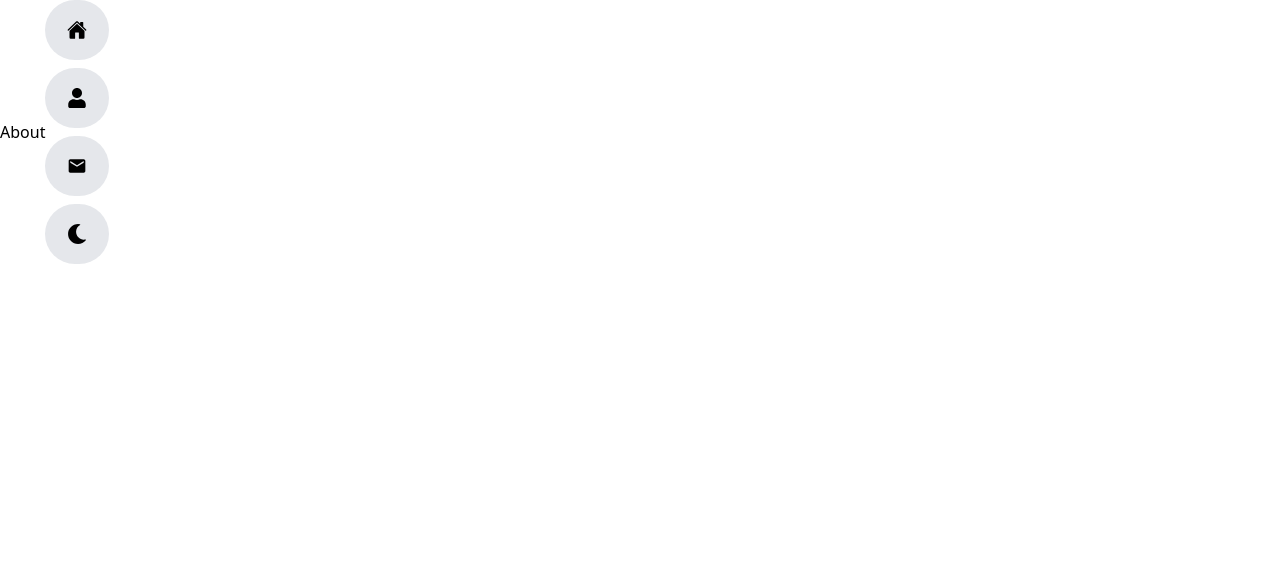
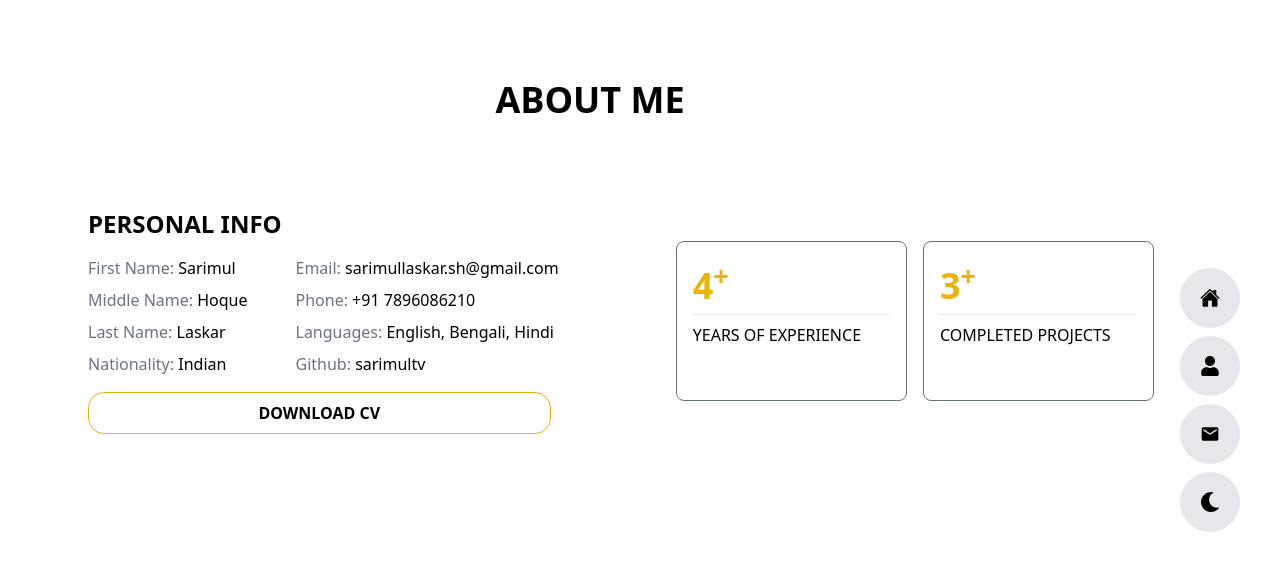
Before and after one commit to sarimultv/sarimulportfolio, a React (Vite) app: page /about in a window 1280 px wide. Shown: the top 570 px of the page. Built offline with nearby package versions, Linux system fonts and the light colour scheme.

Commit message:
Added Other Pages Content and Design

```diff
--- a/src/components/About.jsx
+++ b/src/components/About.jsx
@@ -1,7 +1,79 @@
 import React from "react";
 
 const About = () => {
-  return <div>About</div>;
+  return (
+    <div className="h-screen w-screen">
+      <h1 className="uppercase font-bold text-4xl flex justify-center mt-20">
+        About Me
+      </h1>
+      <div className="flex items-center mt-20 ml-20">
+        <div className="w-[50%] mr-10 p-2">
+          <h1 className="uppercase font-bold text-2xl mb-4">Personal Info</h1>
+          <div className="flex items-center mb-4">
+            <div className="mr-2">
+              <p className="mb-2">
+                <span className="text-gray-500">First Name: </span> Sarimul
+              </p>
+
+              <p className="mb-2">
+                <span className="text-gray-500">Middle Name: </span>
+                <span>Hoque</span>
+              </p>
+
+              <p className="mb-2">
+                <span className="text-gray-500">Last Name: </span>{" "}
+                <span>Laskar</span>
+              </p>
+
+              <p>
+                <span className="text-gray-500">Nationality: </span>
+                <span>Indian</span>
+              </p>
+            </div>
+            <div className="ml-10">
+              <p className="mb-2">
+                <span className="text-gray-500">Email: </span>
+                <span>sarimullaskar.sh@gmail.com</span>
+              </p>
+              <p className="mb-2">
+                <span className="text-gray-500">Phone: </span>
+                <span>+91 7896086210</span>
+              </p>
+              <p className="mb-2">
+                <span className="text-gray-500">Languages: </span>
+                <span>English, Bengali, Hindi</span>
+              </p>
+              <p>
+                <span className="text-gray-500">Github: </span>
+                <span>sarimultv</span>
+              </p>
+            </div>
+          </div>
+          <input
+            className="font-bold uppercase p-2 border border-yellow-500 rounded-2xl cursor-pointer hover:bg-yellow-500 hover:text-white w-[90%]"
+            type="button"
+            value={"Download CV"}
+          />
+        </div>
+        <div className="w-[50%] p-2 flex items-center justify-center flex-wrap">
+          <div className="border border-gray-500 rounded-lg p-4 m-2 w-[45%] h-[10rem]">
+            <p className="text-4xl font-bold my-2 text-yellow-500">
+              4<sup>+</sup>
+            </p>
+            <hr />
+            <p className="uppercase my-2">Years of Experience</p>
+          </div>
+          <div className="border border-gray-500 rounded-lg p-4 m-2 w-[45%] h-[10rem]">
+            <p className="text-4xl font-bold my-2 text-yellow-500">
+              3<sup>+</sup>
+            </p>
+            <hr />
+            <p className="uppercase my-2">Completed Projects</p>
+          </div>
+        </div>
+      </div>
+    </div>
+  );
 };
 
 export default About;
--- a/src/components/Banner.jsx
+++ b/src/components/Banner.jsx
@@ -1,4 +1,11 @@
-import { PROFILE_PICTURE_LINK, USER_NAME } from "../utils/constants";
+import {
+  PROFILE_PICTURE_LINK,
+  USER_COMPANY,
+  USER_INTRO,
+  USER_NAME,
+  USER_ROLE,
+} from "../utils/constants";
+import { Link } from "react-router-dom";
 
 const Banner = () => {
   return (
@@ -12,21 +19,21 @@ const Banner = () => {
           />
         </div>
         <div className="w-[50%]">
-          <div className="font-bold text-4xl uppercase py-5">
-            <h1>- I'm {USER_NAME}.</h1>
-            <h1>web designer</h1>
+          <div className="font-bold uppercase py-5">
+            <h1 className="text-4xl">- I'm {USER_NAME}.</h1>
+            <h1 className="text-lg">{USER_ROLE}</h1>
+            <p className="text-lg">{USER_COMPANY}</p>
           </div>
           <div className="w-[90%]">
-            <p>
-              I'm an Indian based web designer & front‑end developer focused on
-              crafting clean & user‑friendly experiences, I am passionate about
-              building excellent software that improves the lives of those
-              around me.
-            </p>
+            <p>{USER_INTRO}</p>
             <div className="flex items-center pt-10">
-              <button className="font-bold uppercase p-4 border border-yellow-500 rounded-2xl cursor-pointer hover:bg-yellow-500 hover:text-white">
-                more about me
-              </button>
+              <ul>
+                <Link to={"/about"}>
+                  <li className="font-bold uppercase p-4 border border-yellow-500 rounded-2xl cursor-pointer hover:bg-yellow-500 hover:text-white">
+                    more about me
+                  </li>
+                </Link>
+              </ul>
             </div>
           </div>
         </div>
--- a/src/components/Contact.jsx
+++ b/src/components/Contact.jsx
@@ -1,7 +1,63 @@
 import React from "react";
 
 const Contact = () => {
-  return <div>Contact</div>;
+  return (
+    <div className="h-screen">
+      <h1 className="uppercase font-bold text-4xl flex justify-center mt-20">
+        Contact Me
+      </h1>
+      <div className="flex items-center mt-20">
+        <div className="w-[40%] ml-10">
+          <h1 className="uppercase font-bold text-3xl mb-3">
+            Don't Feel Shy !
+          </h1>
+          <p className="w-[85%] py-2">
+            Feel free to get in touch with me. I am always open to discussing
+            new projects, creative ideas or opportunities to be part of your
+            visions.
+          </p>
+          <div className="my-2">
+            <span className="uppercase text-gray-500">Address</span>
+            <p>Hi-Tech City, Hyderabad, Telangana</p>
+          </div>
+
+          <div className="my-2">
+            <span className="uppercase text-gray-500">Mail Me</span>{" "}
+            <p className="cursor-pointer">sarimullaskar.shl@gmail.com</p>
+          </div>
+          <div className="my-2">
+            <span className="uppercase text-gray-500">Call Me</span>
+            <p className="cursor-pointer">+91 7896086210</p>
+          </div>
+        </div>
+        <form className="w-[60%]">
+          <input
+            type="text"
+            className="p-2 border border-gray-500 outline-yellow-500 bg-transparent rounded-2xl w-[43%] mr-4 mb-4"
+            placeholder="Enter Your Name"
+          />
+
+          <input
+            type="text"
+            className="p-2 border border-gray-500 outline-yellow-500 bg-transparent rounded-2xl w-[43%] ml-4 mb-4"
+            placeholder="Enter Your Email"
+          />
+
+          <textarea
+            type="text"
+            rows={6}
+            className="p-2 border border-gray-500 outline-yellow-500 bg-transparent rounded-2xl w-[90%] mb-3"
+            placeholder="Enter Your Message"
+          ></textarea>
+          <input
+            type="submit"
+            className="font-bold uppercase p-2 border border-yellow-500 rounded-2xl cursor-pointer hover:bg-yellow-500 hover:text-white w-[90%]"
+            value={"Submit"}
+          />
+        </form>
+      </div>
+    </div>
+  );
 };
 
 export default Contact;
--- a/src/utils/constants.js
+++ b/src/utils/constants.js
@@ -1,2 +1,7 @@
-export const PROFILE_PICTURE_LINK ="https://t3.ftcdn.net/jpg/02/43/12/34/360_F_243123463_zTooub557xEWABDLk0jJklDyLSGl2jrr.jpg";
-export const USER_NAME ="Sarimul Hoque Laskar";
+export const PROFILE_PICTURE_LINK =
+  "https://avatars.githubusercontent.com/u/49907699?s=400&u=60347f61420dbbd79692965de9e46d4e8a1dcac0&v=4";
+export const USER_NAME = "Sarimul Hoque Laskar";
+export const USER_ROLE = "Software Engineer";
+export const USER_INTRO =
+  "I'm an Indian based web developer & front‑end developer focused on crafting clean & user‑friendly experiences, I am passionate about building excellent software that improves the lives of those around me.";
+export const USER_COMPANY = "Posidex Technologies Pvt. Ltd.";
```
